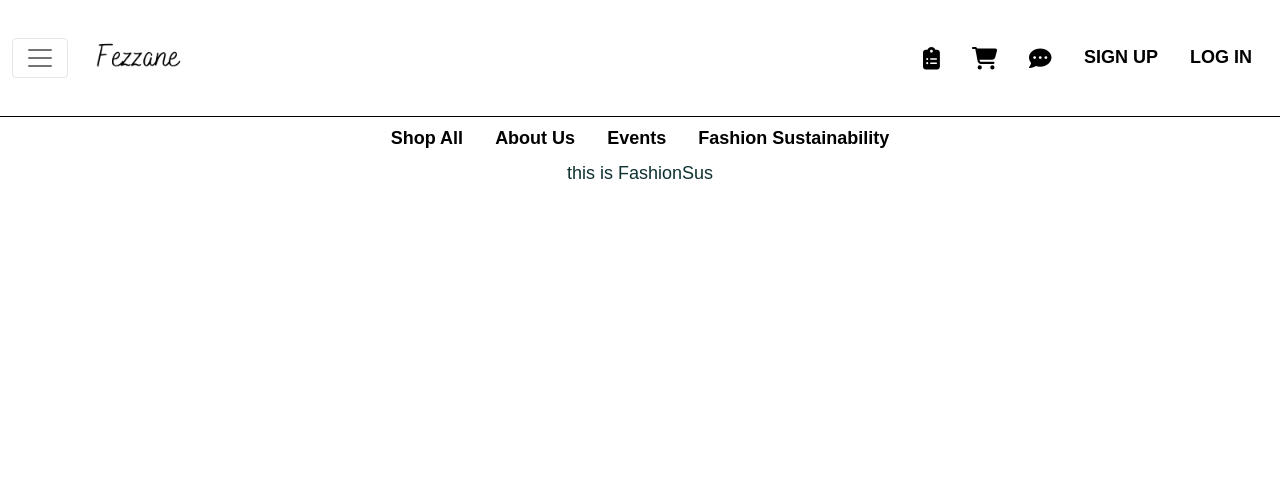
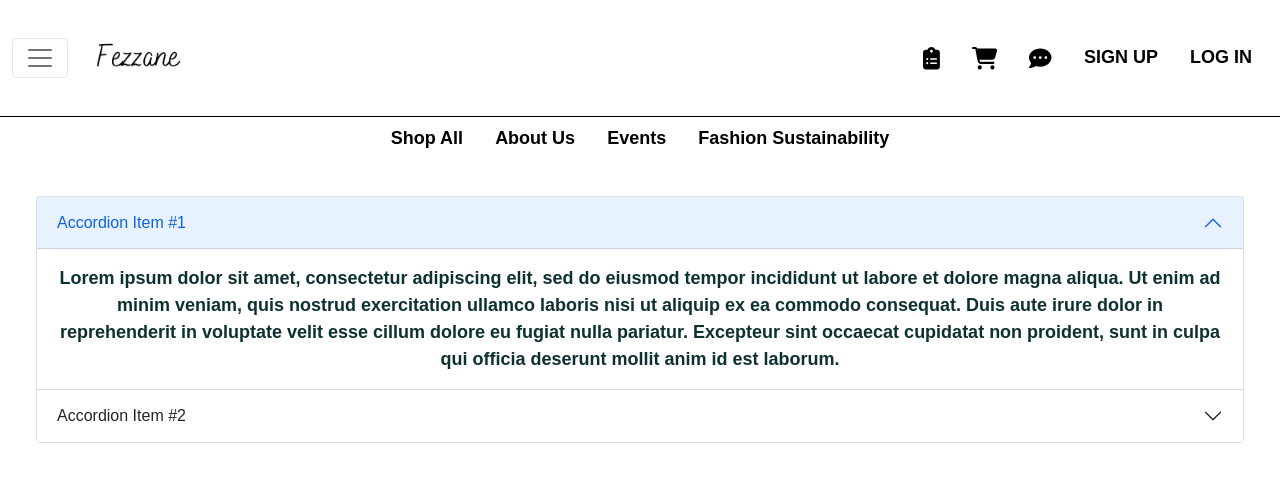
Before and after one commit to dnsghd49/mode, a React (Create React App) app in the folder client/: page /fashion-sustainability in a window 1280 px wide. Shown: the top 482 px of the page. Built offline with nearby package versions, Linux system fonts and the light colour scheme; a web font is replaced by a local one.

Commit message:
refactoring fashion sustainability page

```diff
--- a/client/src/App.css
+++ b/client/src/App.css
@@ -7,6 +7,7 @@
   font-family: "Signika Negative", sans-serif;
   font-family: "Smooch Sans", sans-serif;
   font-size: large;
+  font-weight: 800;
   color: #0d3130;
 }
 
--- a/client/src/App.js
+++ b/client/src/App.js
@@ -8,8 +8,8 @@
 import ShopAll from './pages/ShopAll/ShopAll';
 import AboutUs from './pages/AboutUs';
 import Events from './pages/Events';
-import FashionSus from './pages/FashionSus';
-import Footer from './components/Footer';
+import FashionSus from './pages/FashionSus/FashionSus';
+// import Footer from './components/Footer';
 import Create from './components/Create';
 import Edit from './components/Edit';
 import SellerPage from './pages/SellerPage/SellerPage';
--- a/client/src/pages/FashionSus.js
+++ /dev/null
@@ -1,9 +0,0 @@
-function FashionSus() {
-    return (
-        <div>
-            this is FashionSus
-        </div>
-    );
-}
-
-export default FashionSus;
--- /dev/null
+++ b/client/src/pages/FashionSus/FashionSus.js
@@ -0,0 +1,37 @@
+import "./style.css"
+import Accordion from "react-bootstrap/Accordion"
+
+function FashionSus() {
+    return (
+        <div className="box">
+            <Accordion defaultActiveKey="0">
+                <Accordion.Item eventKey="0">
+                    <Accordion.Header>Accordion Item #1</Accordion.Header>
+                    <Accordion.Body>
+                        Lorem ipsum dolor sit amet, consectetur adipiscing elit, sed do eiusmod
+                        tempor incididunt ut labore et dolore magna aliqua. Ut enim ad minim
+                        veniam, quis nostrud exercitation ullamco laboris nisi ut aliquip ex ea
+                        commodo consequat. Duis aute irure dolor in reprehenderit in voluptate
+                        velit esse cillum dolore eu fugiat nulla pariatur. Excepteur sint occaecat
+                        cupidatat non proident, sunt in culpa qui officia deserunt mollit anim id
+                        est laborum.
+                    </Accordion.Body>
+                </Accordion.Item>
+                <Accordion.Item eventKey="1">
+                    <Accordion.Header>Accordion Item #2</Accordion.Header>
+                    <Accordion.Body>
+                        Lorem ipsum dolor sit amet, consectetur adipiscing elit, sed do eiusmod
+                        tempor incididunt ut labore et dolore magna aliqua. Ut enim ad minim
+                        veniam, quis nostrud exercitation ullamco laboris nisi ut aliquip ex ea
+                        commodo consequat. Duis aute irure dolor in reprehenderit in voluptate
+                        velit esse cillum dolore eu fugiat nulla pariatur. Excepteur sint occaecat
+                        cupidatat non proident, sunt in culpa qui officia deserunt mollit anim id
+                        est laborum.
+                    </Accordion.Body>
+                </Accordion.Item>
+            </Accordion>
+        </div>
+    );
+}
+
+export default FashionSus;
--- /dev/null
+++ b/client/src/pages/FashionSus/style.css
@@ -0,0 +1,3 @@
+.box {
+    padding: 2em;
+}
```
